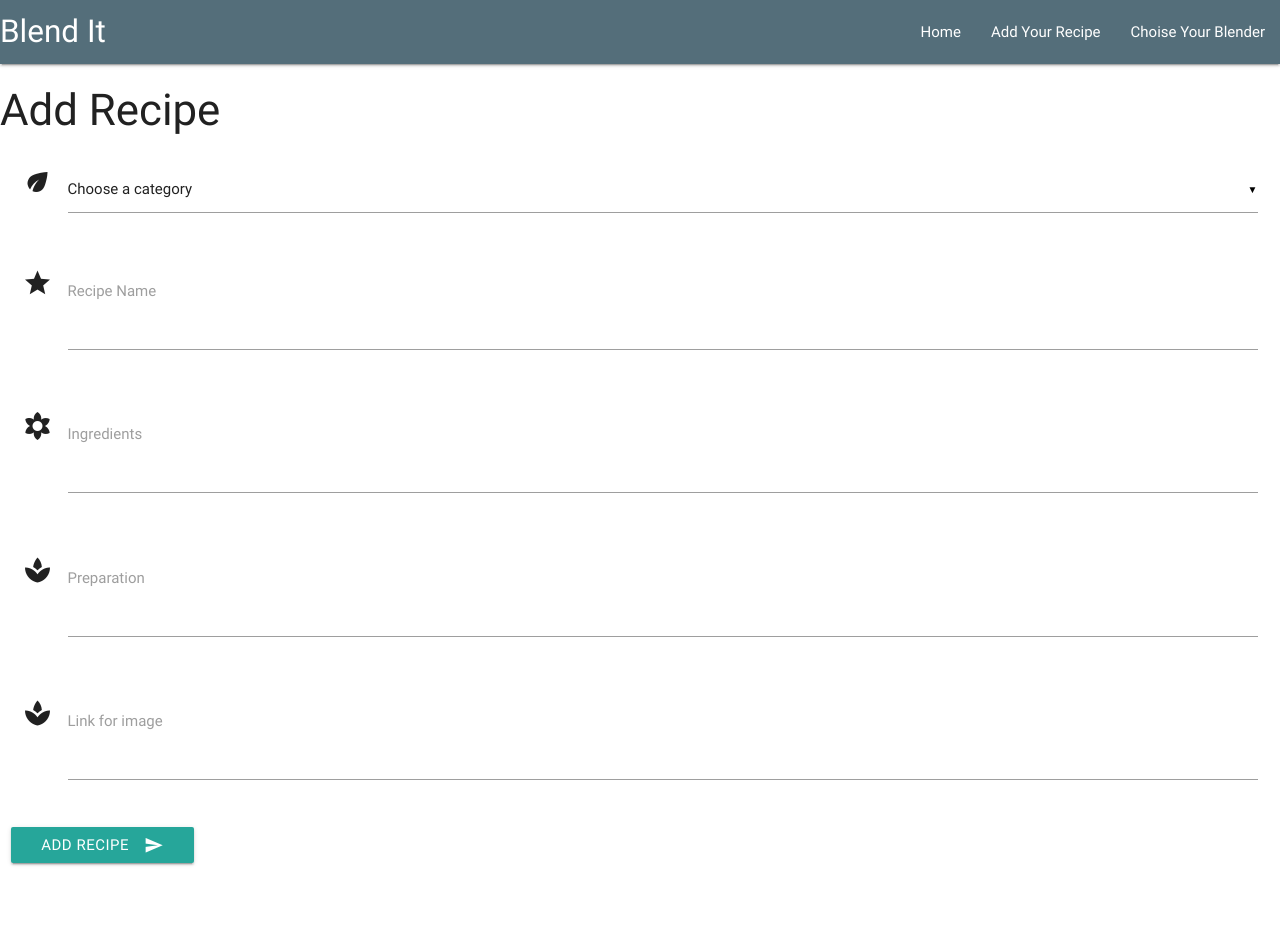
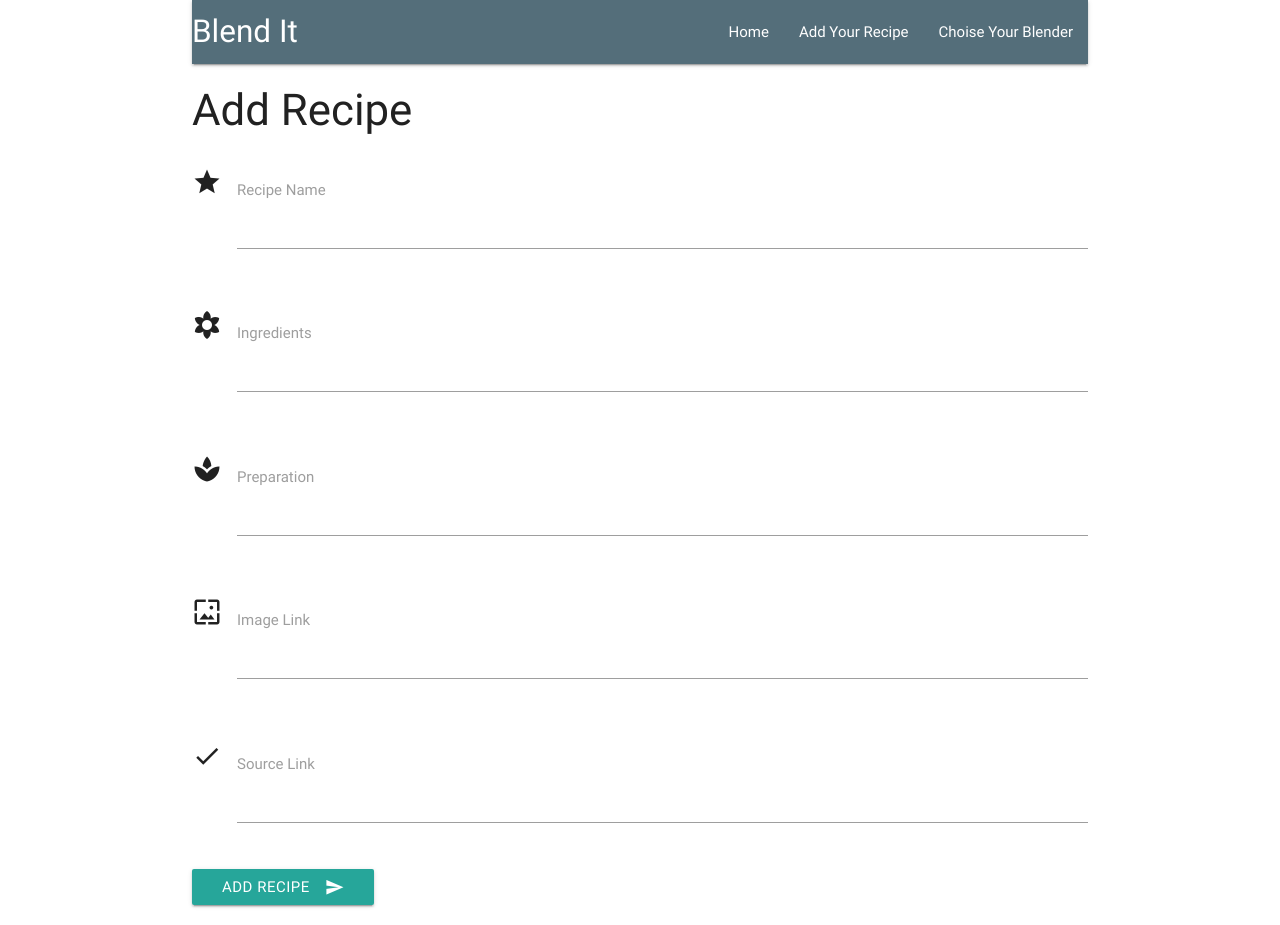
Before and after one commit to AnnaDK/Cook-Book, a Flask app: page /add_recipes in a window 1280 px wide. Before the commit the page ends 866 px from the top, so only its background shows below. Run offline with Flask 2, Linux system fonts and the light colour scheme; data that the repository does not hold is empty; some libraries are stand-ins or nearby versions.

Commit message:
modified add_recipe form and recipes.html

```diff
--- /dev/null
+++ b/static/css/style.css
@@ -0,0 +1 @@
+@import url('https://fonts.googleapis.com/css2?family=Source+Sans+Pro&display=swap');
--- a/templates/add_recipe.html
+++ b/templates/add_recipe.html
@@ -1,21 +1,9 @@
 {% extends 'base.html' %} {% block content %}
 
 <h3>Add Recipe</h3>
-
 <div class="row">
   <form action="{{ url_for('insert_recipe') }}" method="POST" class="col s12">
-    <div class="row">
-      <div class="input-field col s12">
-        <i class="material-icons prefix">eco</i>
-        <select id="category" name="category_name">
-          <option value="" disabled selected>Choose a category</option>
-          {% for cat in categories %}
-          <option value="{{cat.category_name}}">{{cat.category_name}}</option>
-          {% endfor %}
-        </select>
-      </div>
-    </div>
-    <div class="row">
+<div class="row">
       <div class="input-field col s12">
         <i class="material-icons prefix">star</i>
         <textarea
@@ -50,22 +38,35 @@
     </div>
     <div class="row">
       <div class="input-field col s12">
-        <i class="material-icons prefix">spa</i>
+        <i class="material-icons prefix">wallpaper</i>
         <textarea
           id="recipe_image"
           name="recipe_image"
           class="materialize-textarea validate"
         ></textarea>
-        <label for="instruction">Link for image</label>
+        <label for="instruction">Image Link</label>
       </div>
 
     </div>
+<div class="row">
+      <div class="input-field col s12">
+        <i class="material-icons prefix">checkbox</i>
+        <textarea
+          id="source"
+          name="source"
+          class="materialize-textarea validate"
+        ></textarea>
+        <label for="instruction">Source Link</label>
+      </div>
 
+    </div>
     <button class="btn waves-effect waves-light" type="submit" name="action">
       Add Recipe
       <i class="material-icons right">send</i>
     </button>
+
   </form>
 </div>
 
+
 {% endblock %}
--- a/templates/base.html
+++ b/templates/base.html
@@ -3,12 +3,12 @@
   <head>
       <link href="https://fonts.googleapis.com/icon?family=Material+Icons" rel="stylesheet">
      <link rel="stylesheet"  href="https://cdnjs.cloudflare.com/ajax/libs/materialize/0.100.2/css/materialize.min.css">
-
+     <link rel="stylesheet" href="{{url_for('static', filename='css/style.css')}}">
     <title>Blend It</title>
   </head>
   <body>
 
-
+<div class="container">
   <nav>
     <div class="nav-wrapper blue-grey darken-1">
       <a href="#" class="brand-logo">Blend It</a>
@@ -19,11 +19,12 @@
       </ul>
     </div>
   </nav>
+
   {% block content %}
   {% endblock %}
-
+</div>
   <script src="https://cdnjs.cloudflare.com/ajax/libs/jquery/3.5.1/jquery.min.js" integrity="sha256-9/aliU8dGd2tb6OSsuzixeV4y/faTqgFtohetphbbj0=" crossorigin="anonymous"></script>
   <script src="https://cdnjs.cloudflare.com/ajax/libs/materialize/0.100.2/js/materialize.min.js"></script>
-  <script src="static/js/script.js"></script>
+  <script src="static/js/script"></script>
   </body>
 </html>
```
Also changed, not shown: static/js/script.js (+4 -5 lines), templates/recipes.html (+29 -18 lines).
